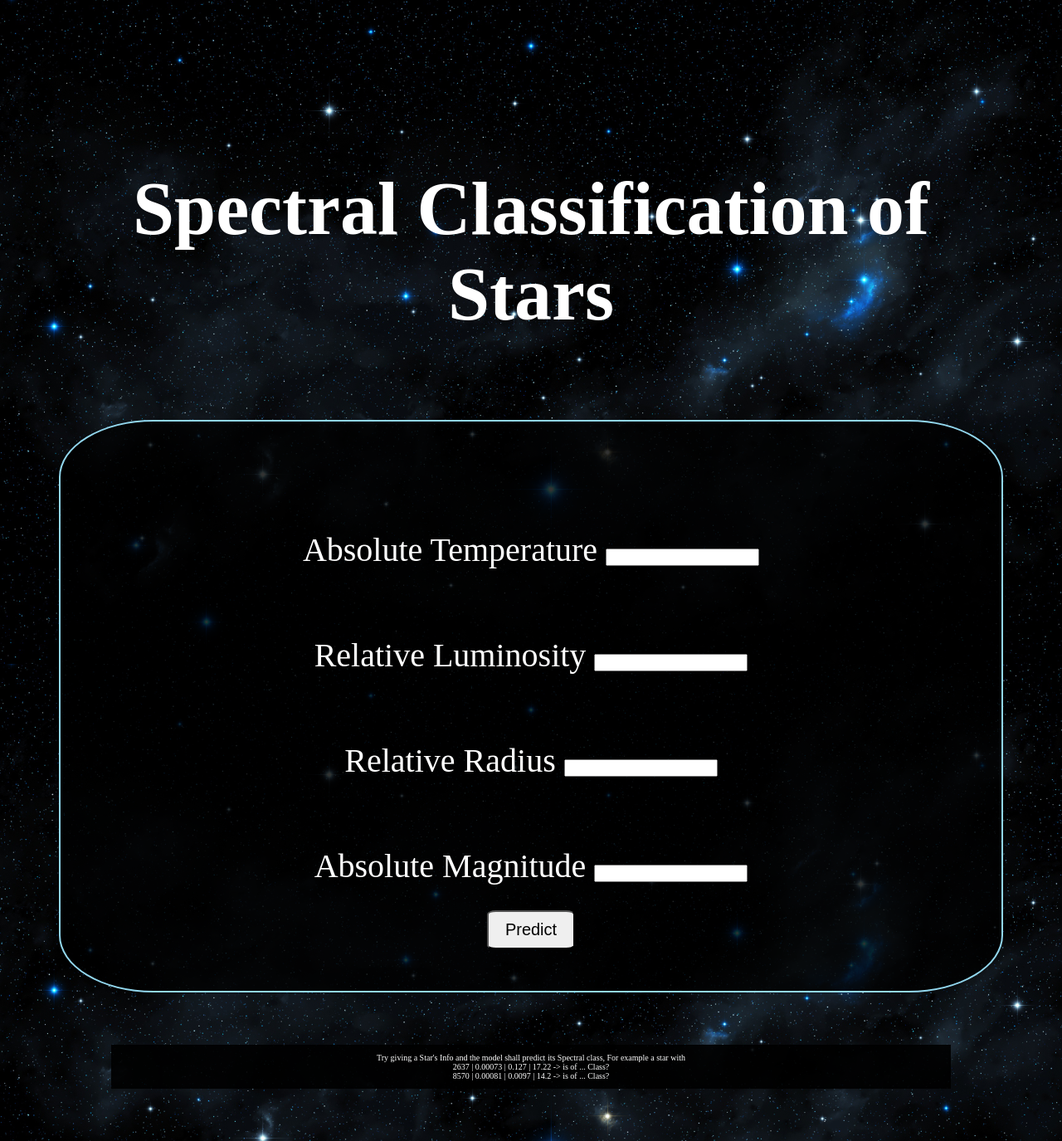
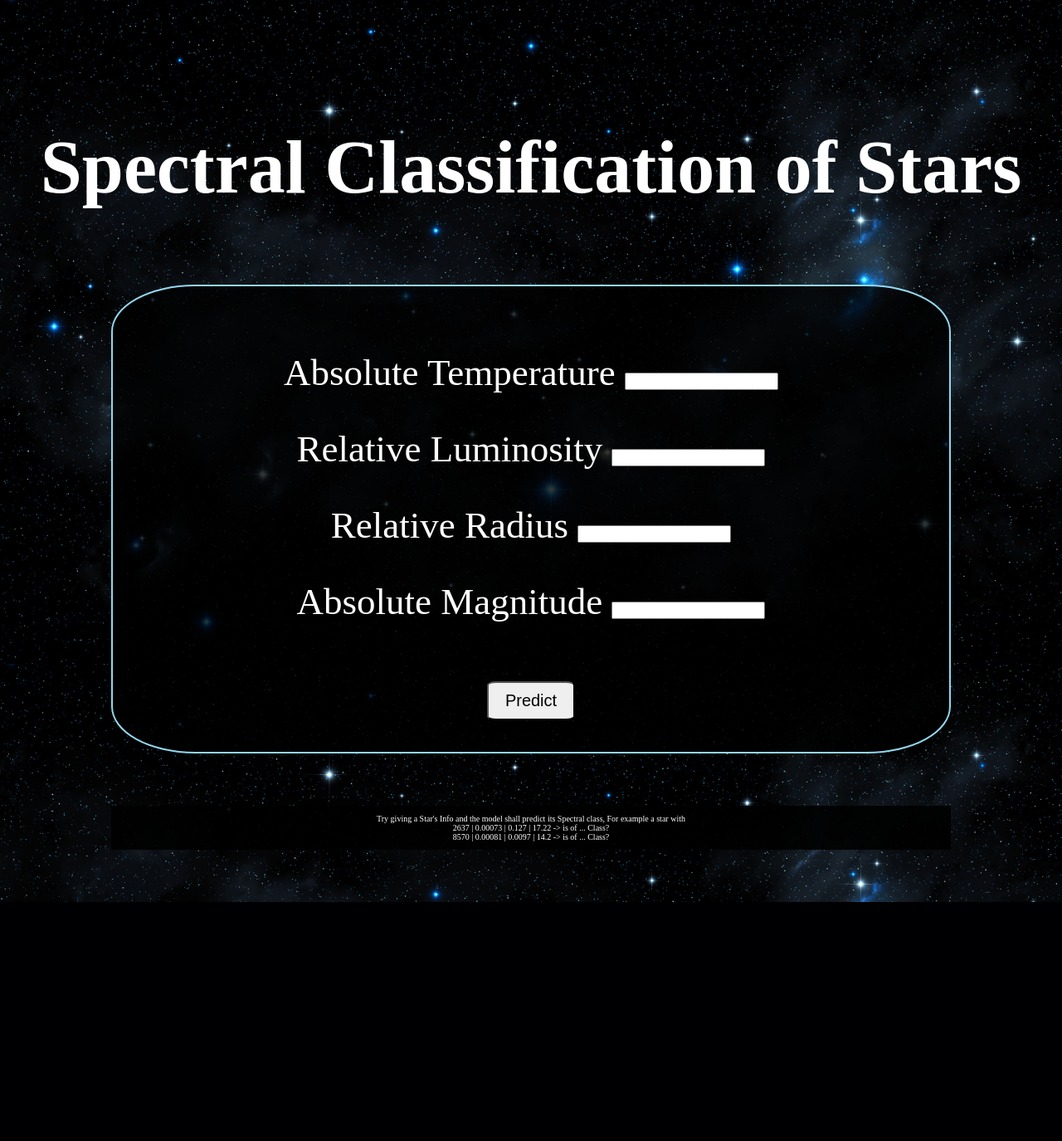
Before and after one commit to Iyola-Dsilva/Spectral-Classification-of-Stars, a Flask app: page / in a window 1280 px wide. Shown: the whole page at 83% size. After the commit the page ends 1087 px from the top, so only its background shows below. Run offline with Flask 3, Linux system fonts and the light colour scheme; parts of the project's set-up code (start-up, migrations or seed data) failed here and were passed over.

Commit message:
Update home.html

```diff
--- a/templates/home.html
+++ b/templates/home.html
@@ -11,21 +11,21 @@
             }
 
             h1{
-                margin:200px 5% 100px 5%;
+                margin:150px 0 90px 0;
                 font-size: 90px;
             }
 
             form{
-                margin:2% 5% ;
-                font-size:40px;
+                margin:3% 10% ;
+                font-size:45px;
                 border: 2px solid rgb(146, 215, 238);
                 border-radius: 10%;
-                padding:4%;
+                padding:3%;
                 background-color: rgba(0, 0,0, 0.8);
             }
 
             .in{
-                margin-top:80px;
+                margin:40px 0 40px 0;
             }
             p{
                 background-color: rgba(0, 0,0, 0.9);
```
